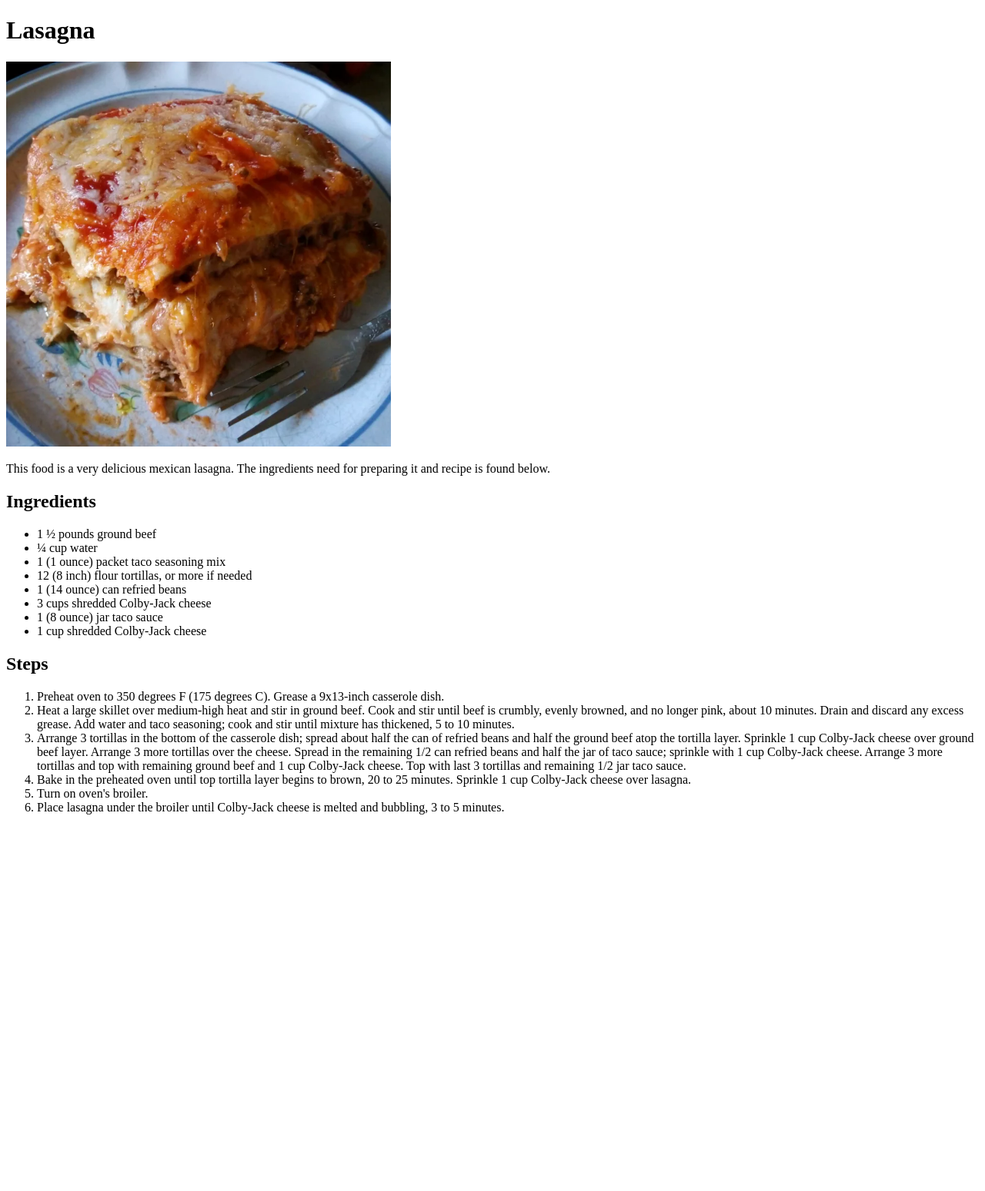
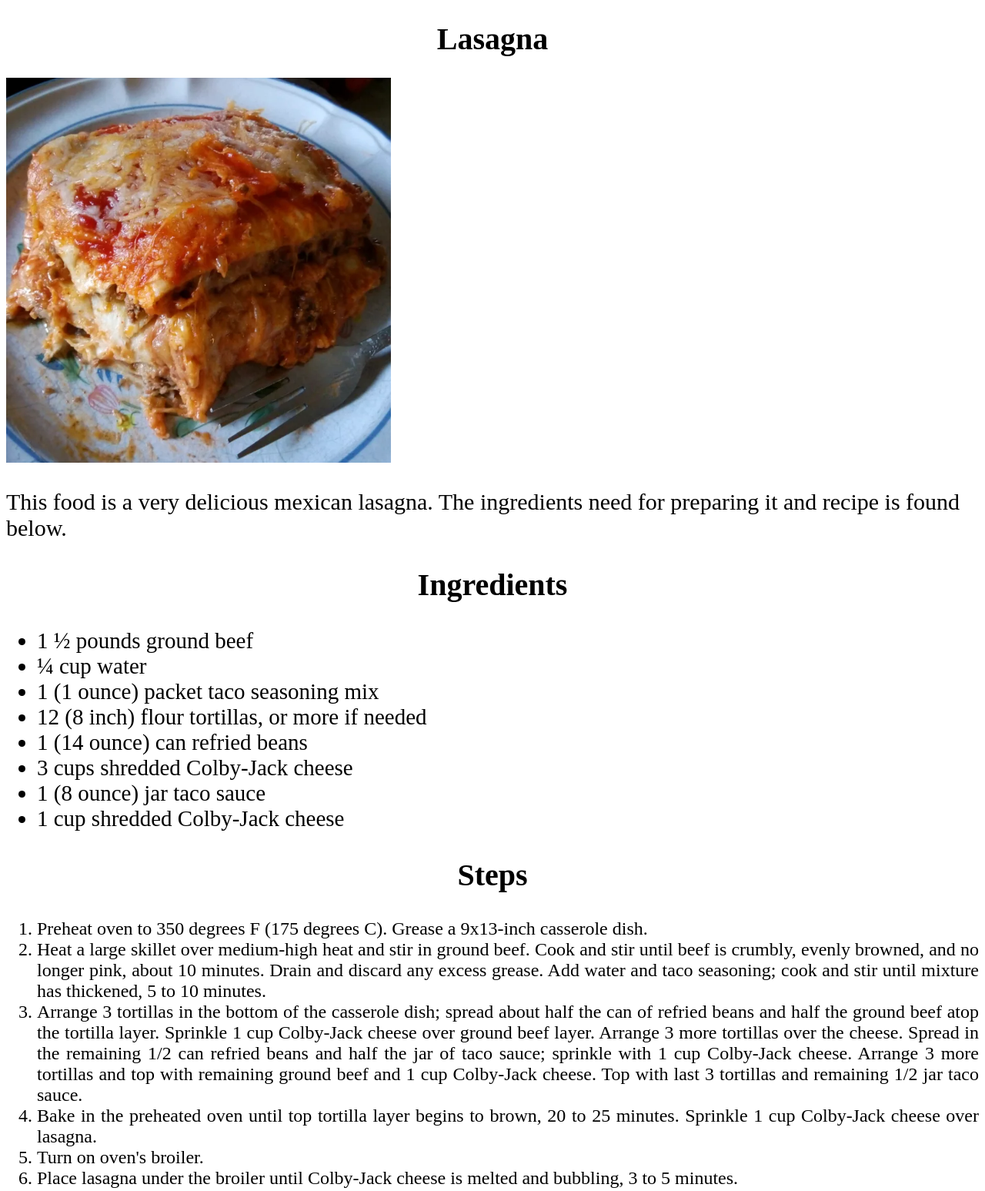
Before and after one commit to aintabeni/Odin_recipes, a plain HTML site: page recipes/lasagna.html in a window 1280 px wide. Shown: the whole page at 77% size. Before the commit the page ends 1074 px from the top, so only its background shows below. Drawn offline with Linux system fonts and the light colour scheme.

Commit message:
I added some into HTML

```diff
--- a/recipes/lasagna.html
+++ b/recipes/lasagna.html
@@ -4,6 +4,7 @@
     <meta charset="UTF-8">
     <meta name="viewport" content="width=device-width, initial-scale=1.0">
     <title>Lasagna</title>
+    <link rel="stylesheet" href="style.css">
 </head>
 <body>
    <h1>Lasagna</h1>
--- /dev/null
+++ b/recipes/style.css
@@ -0,0 +1,20 @@
+* {font-family: 'Times New Roman', Times, serif;}
+h1{
+    font-size: 100px;
+    font-weight: 900;
+}
+ol{
+    font-size: 24px;
+    text-align: justify;
+}
+ul{
+    font-size: 29px;
+
+}
+h1, h2 {
+    font-size: 40px;
+    text-align: center;
+}
+p{
+   font-size: 30px;
+}
--- /dev/null
+++ b/style.css
@@ -0,0 +1,7 @@
+*{
+    font-size: 100px;
+    font-family: 'Times New Roman', Times, serif;
+}
+h1{
+    text-align: center;
+}
```
Also changed, not shown: index.html (+1 -0 lines).
